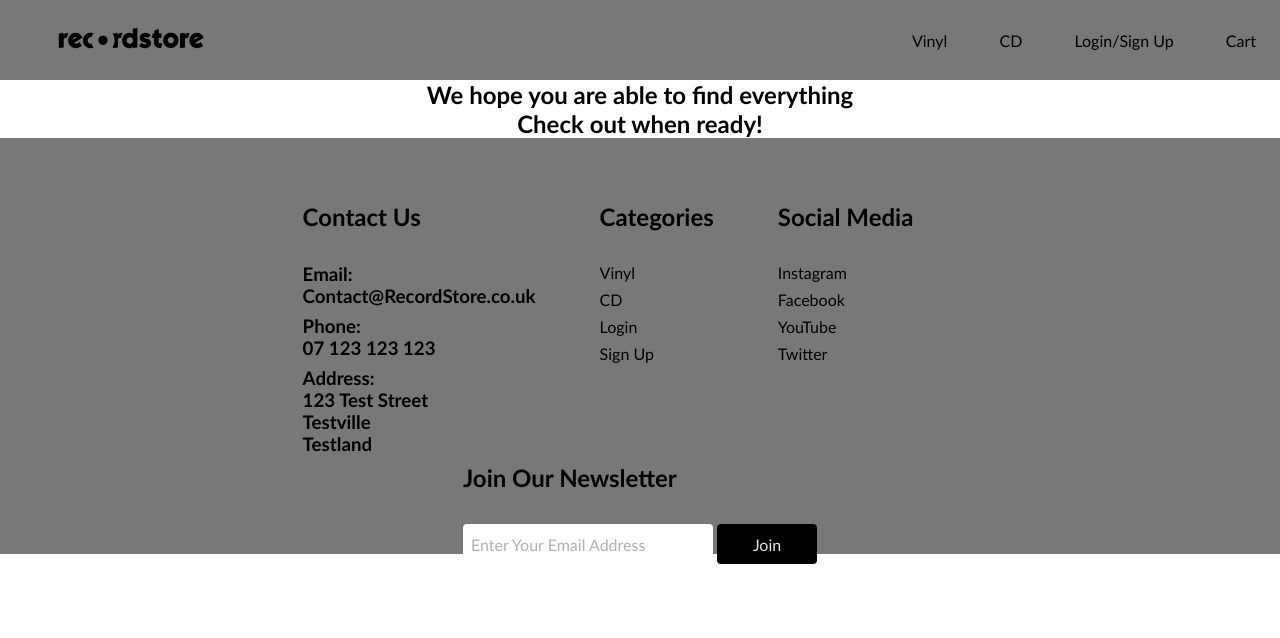
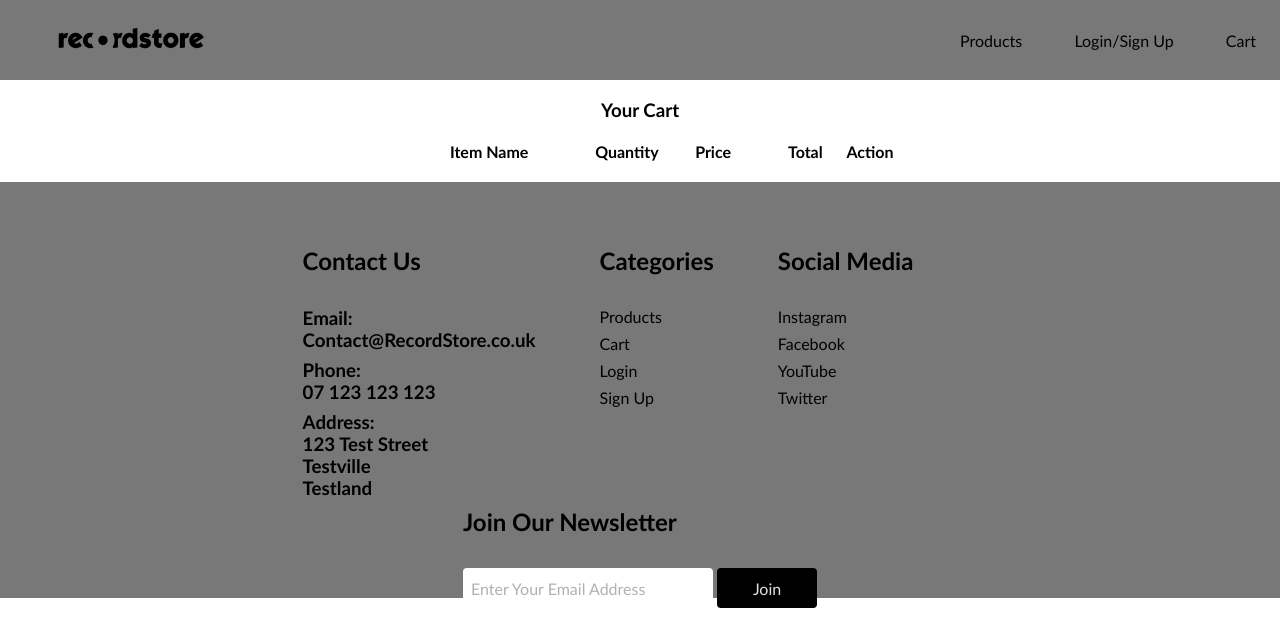
Before and after one commit to KieranWiertz/Programming-02-Assessment, a PHP site: page /cart.php in a window 1280 px wide. Shown: the top 638 px of the page. Run offline with PHP 8.4, Linux system fonts and the light colour scheme; lists and menus that the app fills with data are empty.

Commit message:
Checkout System Added

```diff
--- a/cart.php
+++ b/cart.php
@@ -1,15 +1,108 @@
 <?php include_once 'header.php'; ?>
-
-    <div class="cart-user-info">
-        <?php
-          if (isset($_SESSION["useruid"])) {
-            echo "<p>" . $_SESSION["useruid"] . "'s Cart</p>";
-          }
-        ?>
-    </div>
-    <h2 class="video-description">We hope you are able to find everything<br>Check out when ready!</h2>
-
-    <div class="checkout-system">
-
-    </div>
+<?php
+ session_start();
+ $connect = mysqli_connect("localhost", "root", "", "tbl_product");
+ if(isset($_POST["add_to_cart"]))
+ {
+      if(isset($_SESSION["shopping_cart"]))
+      {
+           $item_array_id = array_column($_SESSION["shopping_cart"], "item_id");
+           if(!in_array($_GET["id"], $item_array_id))
+           {
+                $count = count($_SESSION["shopping_cart"]);
+                $item_array = array(
+                     'item_id'               =>     $_GET["id"],
+                     'item_name'               =>     $_POST["hidden_name"],
+                     'item_price'          =>     $_POST["hidden_price"],
+                     'item_quantity'          =>     $_POST["quantity"]
+                );
+                $_SESSION["shopping_cart"][$count] = $item_array;
+           }
+           else
+           {
+                echo '<script>alert("Item Already Added")</script>';
+                echo '<script>window.location="cart.php"</script>';
+           }
+      }
+      else
+      {
+           $item_array = array(
+                'item_id'               =>     $_GET["id"],
+                'item_name'               =>     $_POST["hidden_name"],
+                'item_price'          =>     $_POST["hidden_price"],
+                'item_quantity'          =>     $_POST["quantity"]
+           );
+           $_SESSION["shopping_cart"][0] = $item_array;
+      }
+ }
+ if(isset($_GET["action"]))
+ {
+      if($_GET["action"] == "delete")
+      {
+           foreach($_SESSION["shopping_cart"] as $keys => $values)
+           {
+                if($values["item_id"] == $_GET["id"])
+                {
+                     unset($_SESSION["shopping_cart"][$keys]);
+                     echo '<script>alert("Item Removed")</script>';
+                     echo '<script>window.location="cart.php"</script>';
+                }
+           }
+      }
+ }
+  ?>
+<!DOCTYPE html>
+ <html>
+      <head>
+           <title>Shopping Cart</title>
+           <script src="https://ajax.googleapis.com/ajax/libs/jquery/2.2.0/jquery.min.js"></script>
+           <link rel="stylesheet" href="styles.css?v=<?php echo time(); ?>">
+           <script src="https://maxcdn.bootstrapcdn.com/bootstrap/3.3.6/js/bootstrap.min.js"></script>
+      </head>
+    <body>
+<div style="clear:both"></div>
+                <br />
+                <h3 align="center">Your Cart</h3>
+                <br>
+                <div class="table-responsive">
+                     <table class="table table-bordered" width="40%">
+                          <tr>
+                               <th width="40%">Item Name</th>
+                               <th width="10%">Quantity</th>
+                               <th width="20%">Price</th>
+                               <th width="15%">Total</th>
+                               <th width="5%">Action</th>
+                          </tr>
+                          <?php
+                          if(!empty($_SESSION["shopping_cart"]))
+                          {
+                               $total = 0;
+                               foreach($_SESSION["shopping_cart"] as $keys => $values)
+                               {
+                          ?>
+                          <tr>
+                               <td><?php echo $values["item_name"]; ?></td>
+                               <td><?php echo $values["item_quantity"]; ?></td>
+                               <td>£ <?php echo $values["item_price"]; ?></td>
+                               <td>£ <?php echo number_format($values["item_quantity"] * $values["item_price"], 2); ?></td>
+                               <td><a href="cart.php?action=delete&id=<?php echo $values["item_id"]; ?>"><span class="text-danger">Remove</span></a></td>
+                          </tr>
+                          <?php
+                                    $total = $total + ($values["item_quantity"] * $values["item_price"]);
+                               }
+                          ?>
+                          <tr>
+                               <td colspan="3" align="right">Total</td>
+                               <td align="right">£ <?php echo number_format($total, 2); ?></td>
+                               <td></td>
+                          </tr>
+                          <?php
+                          }
+                          ?>
+                     </table>
+                </div>
+           </div>
+           <br />
+      </body>
+ </html>
 <?php include_once 'footer.php'; ?>
--- a/footer.php
+++ b/footer.php
@@ -8,8 +8,8 @@
        </div>
        <div class="footer-heading footer-2">
           <h2>Categories</h2>
-          <a href="vinyl-page.php">Vinyl</a>
-          <a href="cd-page.php">CD</a>
+          <a href="products.php">Products</a>
+          <a href="cart.php">Cart</a>
           <a href="login-page.php">Login</a>
           <a href="signup-page.php">Sign Up</a>
        </div>
--- a/header.php
+++ b/header.php
@@ -21,8 +21,7 @@
         /></a>
       </div>
       <class="nav-items">
-        <a href="vinyl-page.php">Vinyl</a>
-        <a href="cd-page.php">CD</a>
+        <a href="products.php">Products</a>
         <?php
           if (isset($_SESSION["useruid"])) {
             echo "<a href='profile.php'>Profile</a>";
--- a/javascript/script.js
+++ b/javascript/script.js
@@ -1,3 +1,5 @@
+// Back to top button:
+
 let mybutton = document.getElementById("topBtn");
 
 window.onscroll = function () {
--- a/styles.css
+++ b/styles.css
@@ -463,6 +521,21 @@
   color: whitesmoke;
 }
 
+/*Cart Styling*/
+
+td {
+  text-align: center;
+}
+
+.table-responsive {
+  display: flex;
+  justify-content: center;
+}
+
+tr:nth-child(even) {
+  background-color: rgba(0, 174, 255, 0.8);
+}
+
 /*Media Styling*/
 
 @media screen and (max-width: 986px) {
```
Also changed, not shown: other parts of styles.css (+70 -12 lines), index.php (+21 -9 lines), products.php (added, +116 -0 lines).
